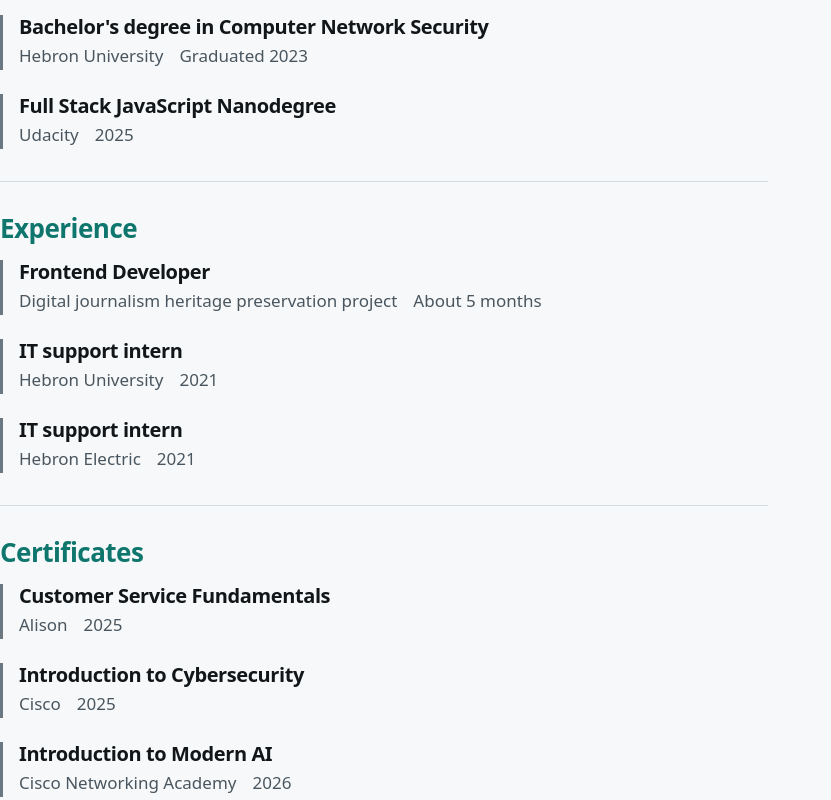
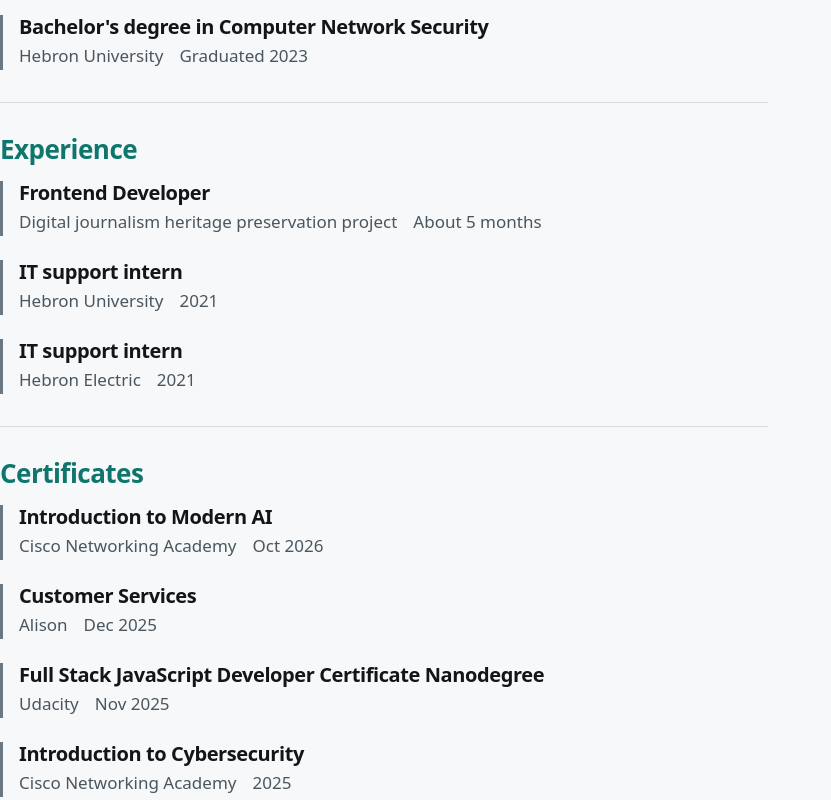
Before and after one commit to dieaikhlayel/portfolio-v2, an Angular app: page /en/about in a window 1280 px wide. Shown: the part 280-1080 px from the top of the page, without its empty margins (0-831 px from the left). Built offline with nearby package versions, Linux system fonts and the light colour scheme; a web font is replaced by a local one.

Commit message:
Move Udacity certificate from Education to Certificates

```diff
--- a/src/app/features/about/about.data.ts
+++ b/src/app/features/about/about.data.ts
@@ -25,11 +25,6 @@
     org: { en: 'Hebron University', ar: 'جامعة الخليل' },
     period: { en: 'Graduated 2023', ar: 'تخرّج عام 2023' },
   },
-  {
-    title: { en: 'Full Stack JavaScript Nanodegree' },
-    org: { en: 'Udacity' },
-    period: { en: '2025', ar: '2025' },
-  },
 ];
 
 export const EXPERIENCE: readonly AboutEntry[] = [
@@ -55,19 +50,29 @@
 
 export const CERTIFICATES: readonly AboutEntry[] = [
   {
-    title: { en: 'Customer Service Fundamentals' },
+    title: { en: 'Introduction to Modern AI' },
+    org: { en: 'Cisco Networking Academy' },
+    period: { en: 'Oct 2026', ar: 'تشرين الأول 2026' },
+  },
+  {
+    title: { en: 'Customer Services' },
     org: { en: 'Alison' },
+    period: { en: 'Dec 2025', ar: 'كانون الأول 2025' },
+  },
+  {
+    title: { en: 'Full Stack JavaScript Developer Certificate Nanodegree' },
+    org: { en: 'Udacity' },
+    period: { en: 'Nov 2025', ar: 'تشرين الثاني 2025' },
+  },
+  {
+    title: { en: 'Introduction to Cybersecurity' },
+    org: { en: 'Cisco Networking Academy' },
     period: { en: '2025', ar: '2025' },
   },
   {
-    title: { en: 'Introduction to Cybersecurity' },
-    org: { en: 'Cisco' },
-    period: { en: '2025', ar: '2025' },
-  },
-  {
-    title: { en: 'Introduction to Modern AI' },
-    org: { en: 'Cisco Networking Academy' },
-    period: { en: '2026', ar: '2026' },
+    title: { en: 'JournalismAI Discovery course Certificate' },
+    org: { en: 'ARIJ Network' },
+    period: { en: 'Aug 2025', ar: 'آب 2025' },
   },
 ];
 
```
